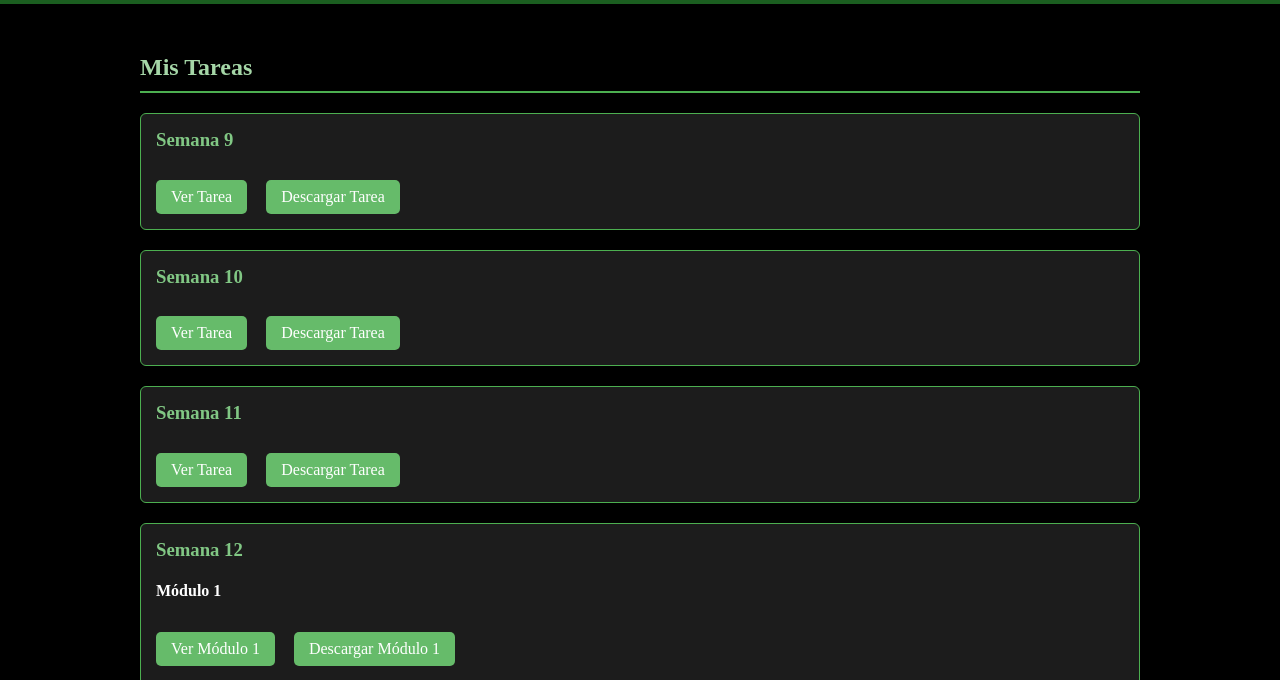
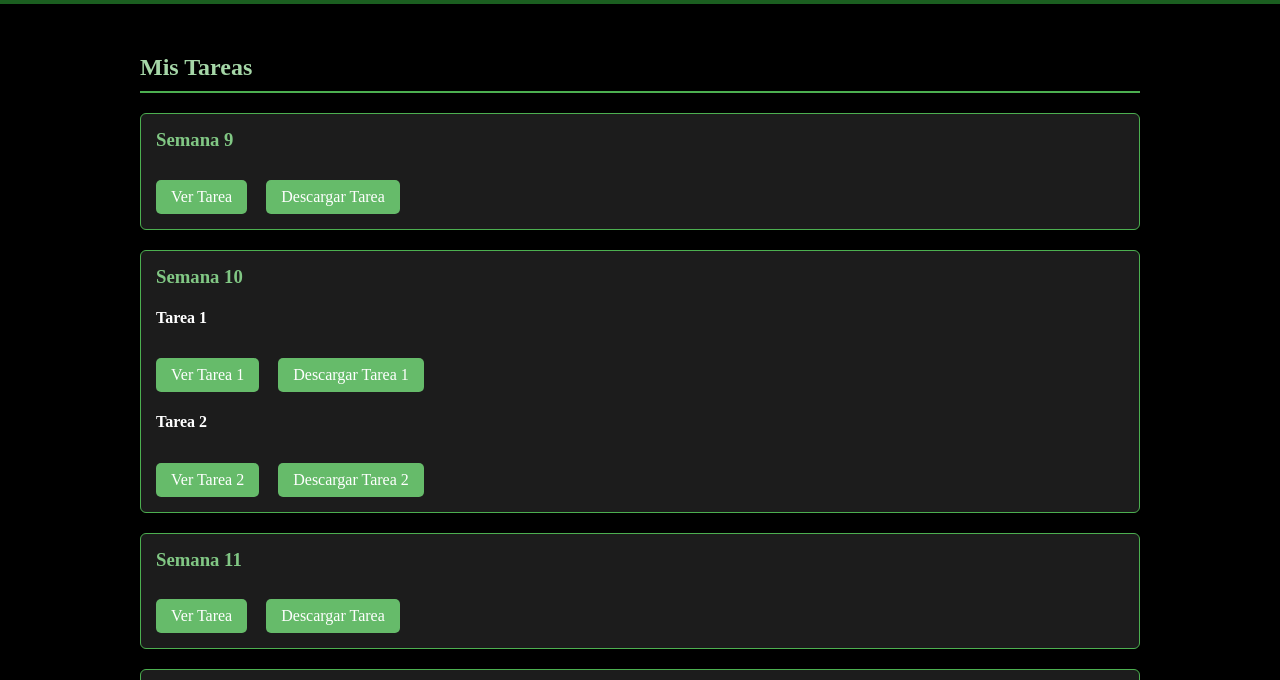
Before and after one commit to jesusegoavil/paginaweb2, a plain HTML site: page index.html in a window 1280 px wide. Both pictures are taken after a click on the link "Tareas". Shown: the part 120-800 px from the top of the page. Drawn offline with Linux system fonts and the light colour scheme.

Commit message:
Update index.html

```diff
--- a/index.html
+++ b/index.html
@@ -38,8 +38,18 @@
 
         <div class="semana">
             <h3>Semana 10</h3>
-            <a class="link-tarea" href="https://docs.google.com/document/d/18HJ2wuNvlSpRAKlEM6eK9i-CafHGxNthsIbc0C2B-AM/edit?usp=sharing" target="_blank">Ver Tarea</a>
-            <a class="link-tarea" href="tareas/Semana10.pdf" download>Descargar Tarea</a>
+            <div class="modulos-container">
+                <div class="modulo">
+                    <h4>Tarea 1</h4>
+                    <a class="link-tarea" href="https://docs.google.com/document/d/18HJ2wuNvlSpRAKlEM6eK9i-CafHGxNthsIbc0C2B-AM/edit?usp=sharing" target="_blank">Ver Tarea 1</a>
+                    <a class="link-tarea" href="tareas/Semana10_Tarea1.pdf" download>Descargar Tarea 1</a>
+                </div>
+                <div class="modulo">
+                    <h4>Tarea 2</h4>
+                    <a class="link-tarea" href="https://docs.google.com/document/d/1NpN0wXLpwIJIXlyU3XjGHbIYUAreTwvZ6gHLZbvxA2Q/edit?usp=sharing" target="_blank">Ver Tarea 2</a>
+                    <a class="link-tarea" href="tareas/Semana10.1.pdf" download>Descargar Tarea 2</a>
+                </div>
+            </div>
         </div>
 
         <div class="semana">
```
